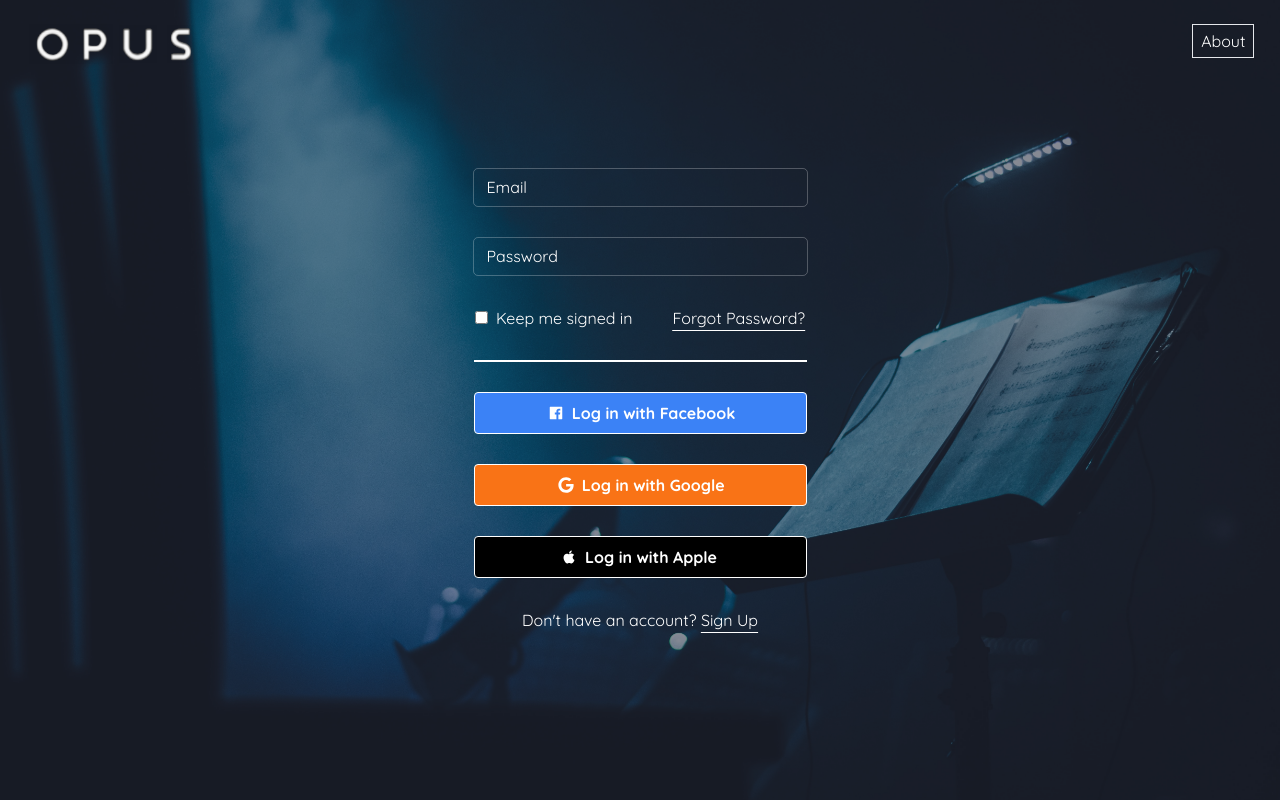
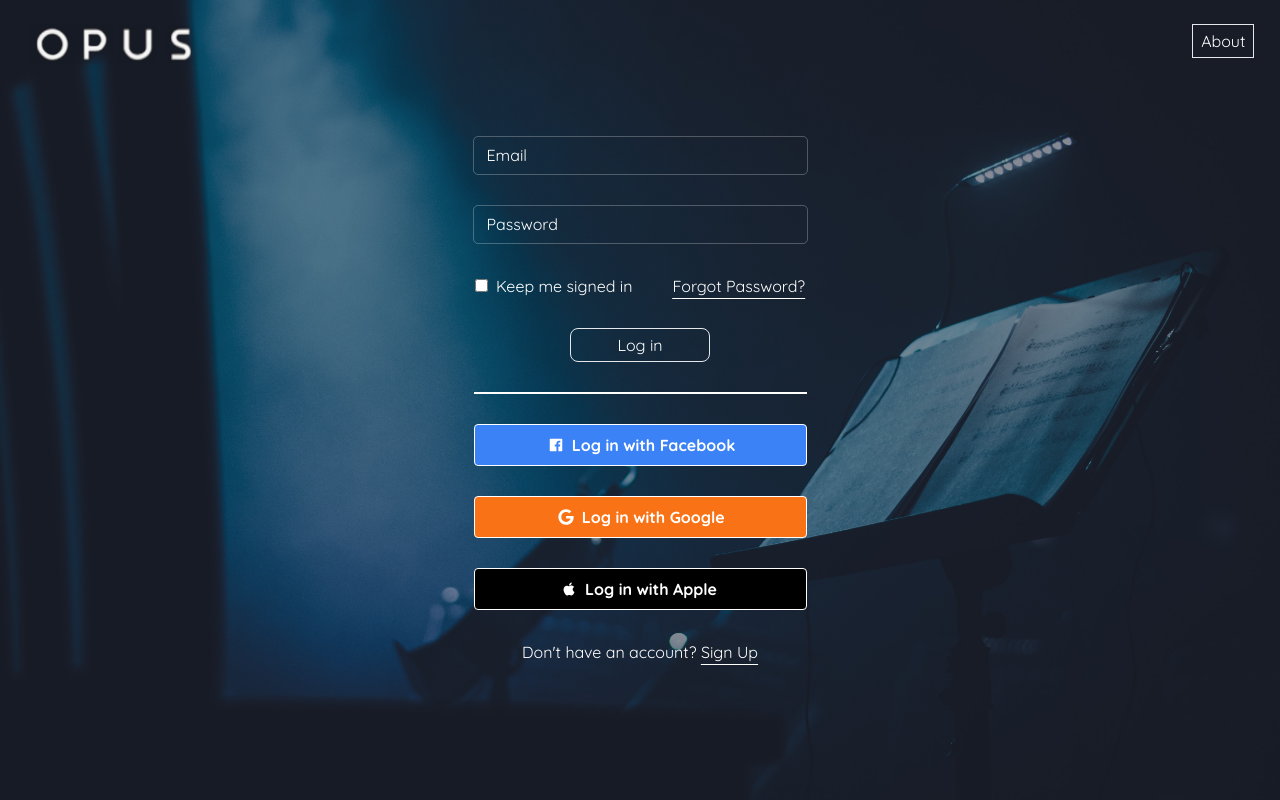
Before and after one commit to dopecello/music-jobs, a Next.js app: page /access in a window 1280 px wide. Built offline with nearby package versions, Linux system fonts and the light colour scheme.

Commit message:
added login button on login form

```diff
--- a/pages/access.tsx
+++ b/pages/access.tsx
@@ -52,6 +52,10 @@ export default function Access() {
                     <Link href={''}>Forgot Password?</Link>
                 </div>
             </div>
+            {/* Login button */}
+            <button className='border px-2 py-1 buttons buttons:hover max-w-[140px] fle text-center rounded-lg justify-between items-center p-4 text-white w-full z-10 ease-in duration-100'>
+                Log in
+            </button>
             <div className="text-center border-t-2 border-white w-[333px] z-10"></div>
             <div className="z-10">
                 <button onClick={facebookSignIn} className="bg-blue-500 border-white border text-white font-bold py-2 pl-[22%] w-[333px] rounded inline-flex items-center">
@@ -67,15 +71,15 @@ export default function Access() {
             </div>
             <div className=" z-10">
                 <button className="bg-black border-white border text-white font-bold py-2 pl-[26%] w-[333px] rounded inline-flex items-center">
-                <AiFillApple />
+                    <AiFillApple />
                     <span className='ml-2'>Log in with Apple</span>
                 </button>
             </div>
             <div className="z-10">
-            <p className="text-center text-white">
-              Don&apos;t have an account? <span className='underline underline-offset-[6px]'><Link href="">Sign Up</Link></span>
-            </p>
-          </div>
+                <p className="text-center text-white">
+                    Don&apos;t have an account? <span className='underline underline-offset-[6px]'><Link href="">Sign Up</Link></span>
+                </p>
+            </div>
         </div>
 
     )
```
